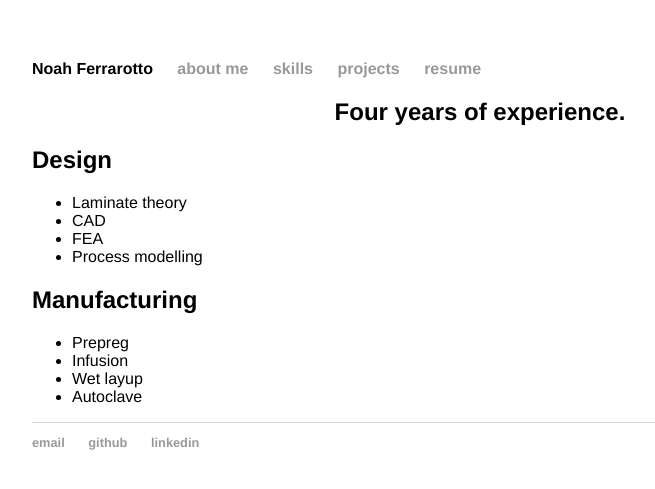
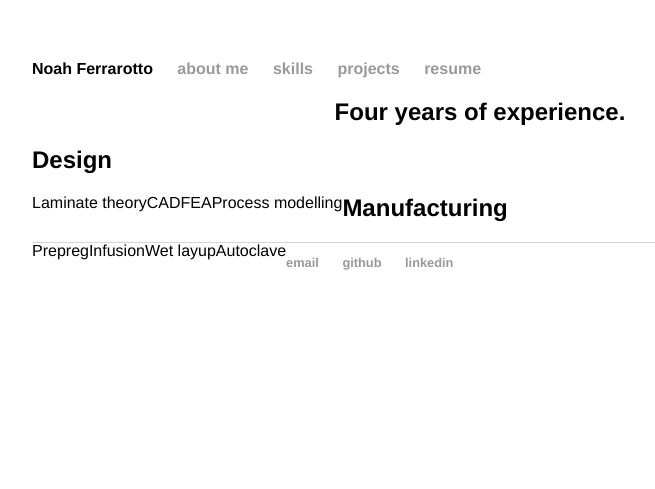
Before and after one commit to noahfer/noahfer.github.io, a Jekyll site: the page built from skills/index.md, in a window 1280 px wide. Shown: the top 489 px of the page, without its empty margins (160-815 px from the left). Built offline with Jekyll 4.4.1, drawn with Linux system fonts in a browser that asks for light colours.

Commit message:
Update main.css

```diff
--- a/css/main.css
+++ b/css/main.css
@@ -31,7 +31,6 @@ footer {
     border-top: 1px solid #d5d5d5;
     font-size: .8em;
 }
-/*
 ul.skills {
     list-style-type: none;
     margin: 0px;
@@ -39,10 +38,15 @@ ul.skills {
 }
 ul.skills > li {
     float: left;
-    padding: 0px;
-    text-align: center;
+  /*  padding: 0px;
+    text-align: center;*/
 }
-
+.grid-container {
+    display: grid;
+    grid-template-columns: auto auto auto;
+    background-color: #2196F3;
+    padding: 10px;
+}
 ul.posts {
     margin: 20px auto 40px;
     font-size: 1.5em;
```
